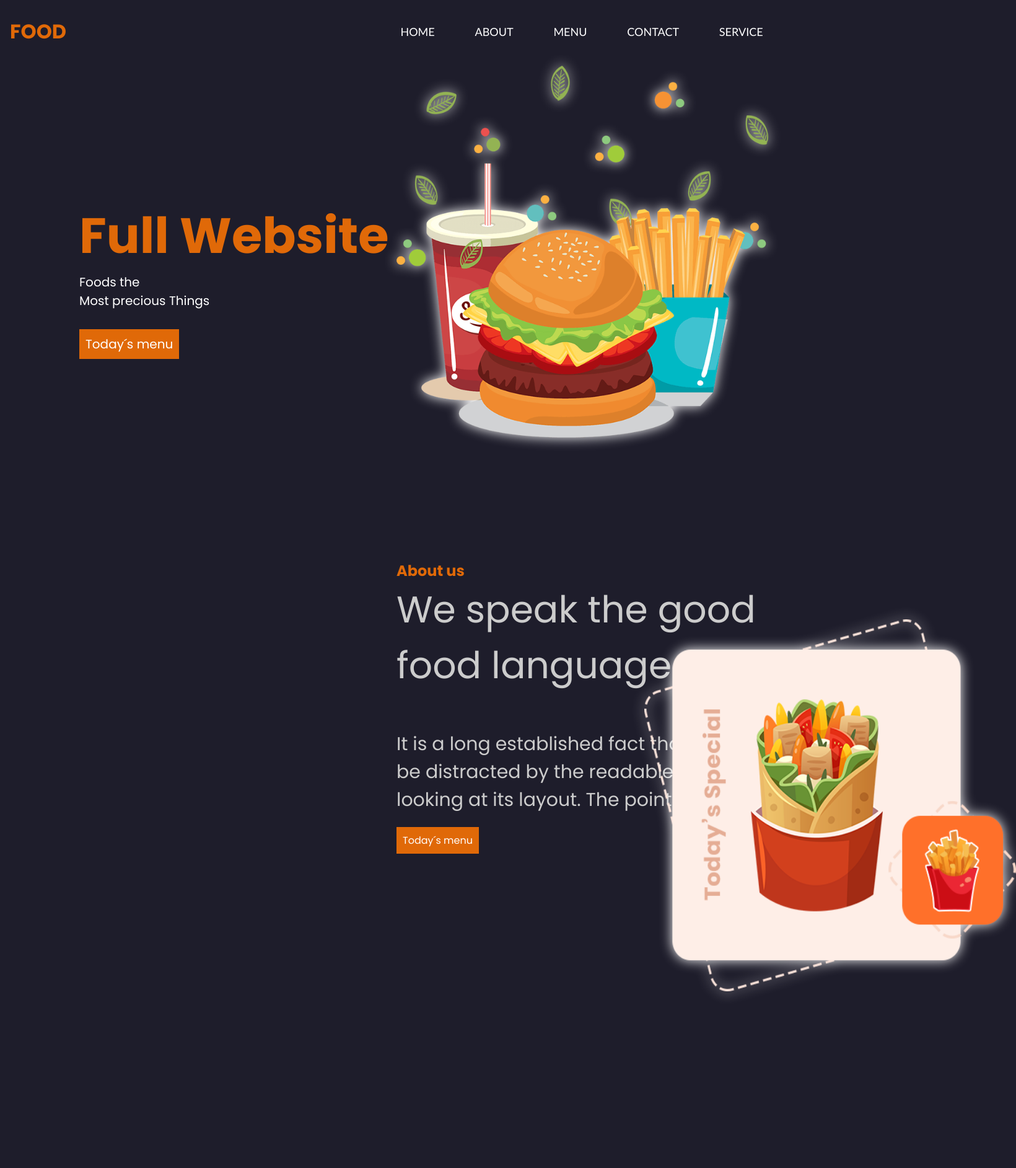
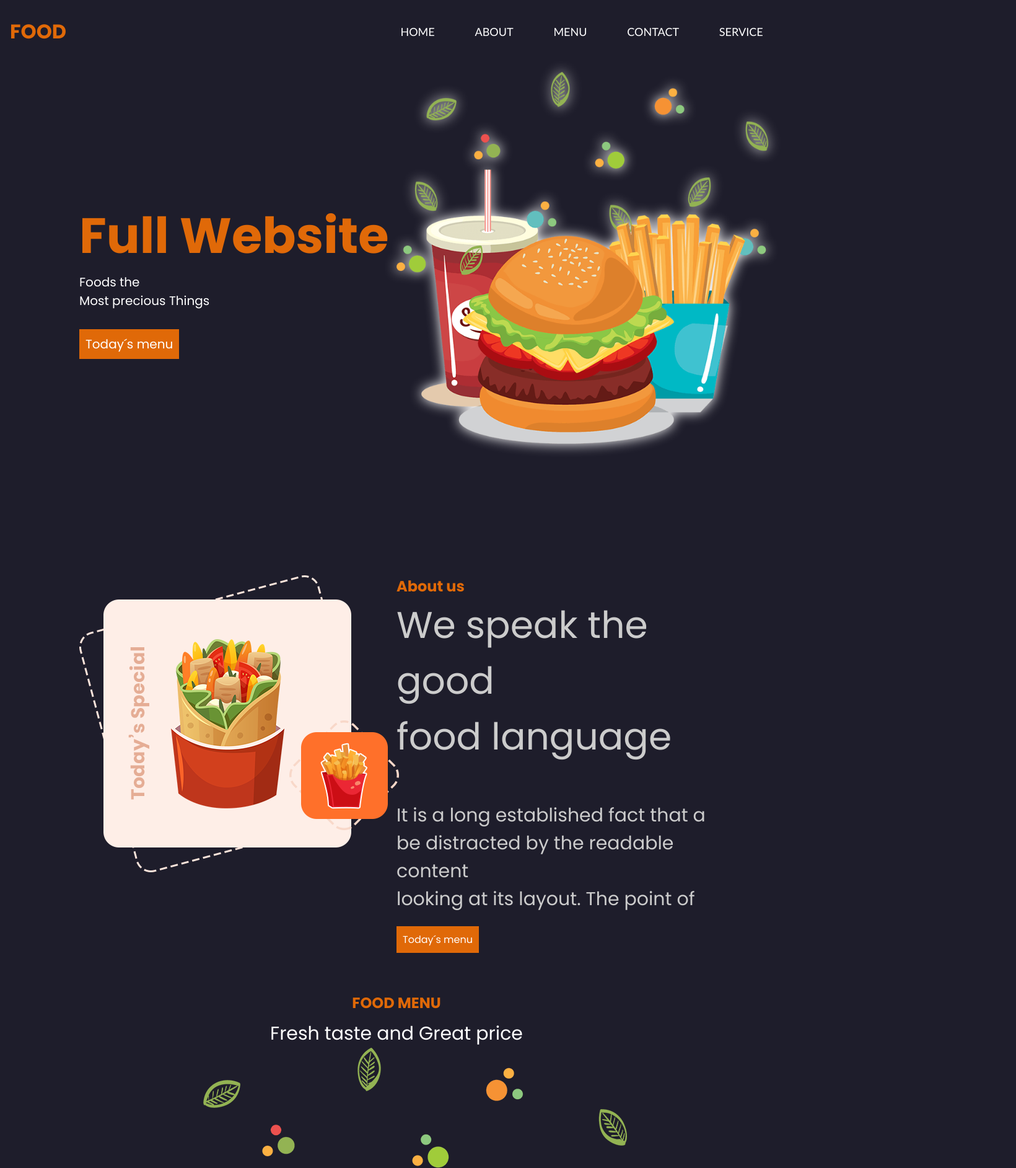
Before and after one commit to notkahuate/Pagina_WebHamburguesas, a plain HTML site: page index.html in a window 1280 px wide. Shown: the top 1884 px of the page at 62% size, 1640 px wide, since content can reach past the window. Before the commit the page ends 1703 px from the top, so only its background shows below. Drawn offline with Linux system fonts and the light colour scheme; a web font is replaced by a local one.

Commit message:
feat: :zap: mejore ciertas partes del codigo ademas de tratar de mejorarlo y que quede bien visualemnte

```diff
--- a/css/styles.css
+++ b/css/styles.css
@@ -19,14 +19,15 @@ nav {
   padding: 1rem;
   background-color: #1E1D2B;
   color: white;
-  position: relative;
+  position: fixed;
+  width: 100%;
 }
 
 nav h2{
     color: rgb(224, 105, 8)
 }
 
-/* responsive */
+
 nav.active {
   flex-direction: column;
   align-items: flex-start;
@@ -46,6 +47,7 @@ nav .bars {
 
 ul.nav-links {
   display: flex;
+  text-align: end;
 }
 
 /* responsive */
@@ -104,19 +106,19 @@ h1{
 
 }
 
-img{
+.img1{
     filter: drop-shadow(
         0 0 10px rgb(255, 255, 255)
     );
     position: absolute;
     width: 600px;
     height: 600px;
-    margin-top: 5%;
+    margin-top: 7%;
 
 
 }
 
-figure{
+.fig{
     position: absolute;
     left: 50%;
     right: 10%;
@@ -165,9 +167,12 @@ h2{
   width: 100vh;
   height: 100vh;
   color: #ccc;
+}
+.about_sec{
   position: absolute;
   left: 50%;
   right: 10%;
+  margin-top: 10%;
 }
 
 .about div{
@@ -179,3 +184,23 @@ h2{
   font-size: 30px;
   margin-bottom: 30px;
 }
+
+.fig2{
+  position: absolute;
+  left: 10%;
+  right: 50%;
+  margin-top: 10%;
+
+}
+
+.menu{
+  width: 100%;
+  height: 100%;
+  text-align: center;
+}
+
+#txt{
+  margin-top: 10px;
+  font-size: 30px;
+  color: white;
+}
--- a/index.html
+++ b/index.html
@@ -33,15 +33,15 @@
       <a href="#" class="button">Today´s menu</a>
     </div>
 
-    <figure>
-      <img src="img\home.png" alt="">
+    <figure class="fig">
+      <img class="img1" src="img\home.png" alt="" >
     </figure>
 
   </section>
 
   <section class="about" id="sec2">
 
-    <figure class="imagen"><img src="img/about.png" alt=""></figure>
+    <figure class="fig2"><img  class="img2"   src="img/about.png" alt=""></figure>
 
     <section class="about_sec">
       <h2>About us</h2>
@@ -59,6 +59,20 @@
 
   <section class="menu" id="sec3">
 
+    <h2 class="menu_text">FOOD MENU</h2>
+    <div id="txt">Fresh taste and Great price</div>
+
+
+    <section class="figuras">
+      <div class="fod">
+        <img src="img\home.png" alt="">
+      </div>
+      <div class="fod"><img src="img\home.png" alt=""></div>
+      <div class="fod"><img src="img\home.png" alt=""></div>
+    </section>
+
+
+
   </section>
   <section class="service" id="sec4">
 
```
